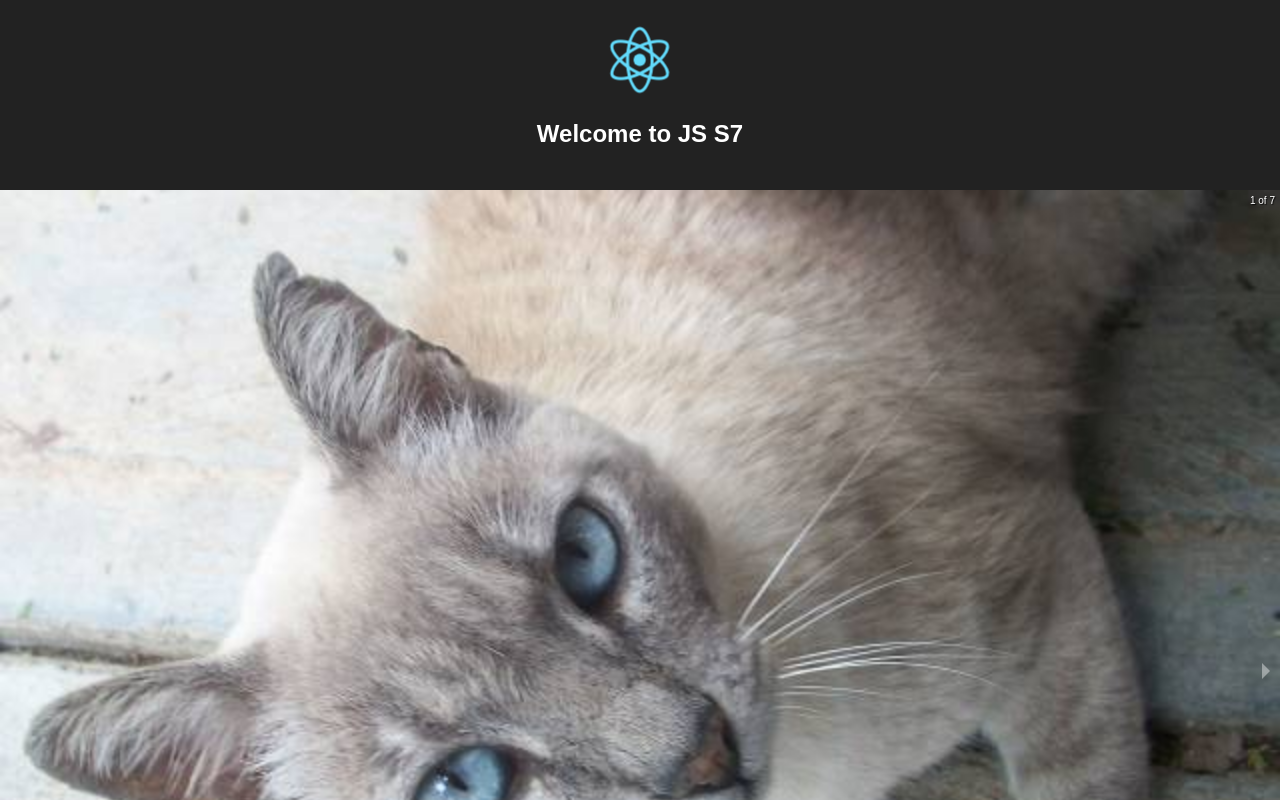
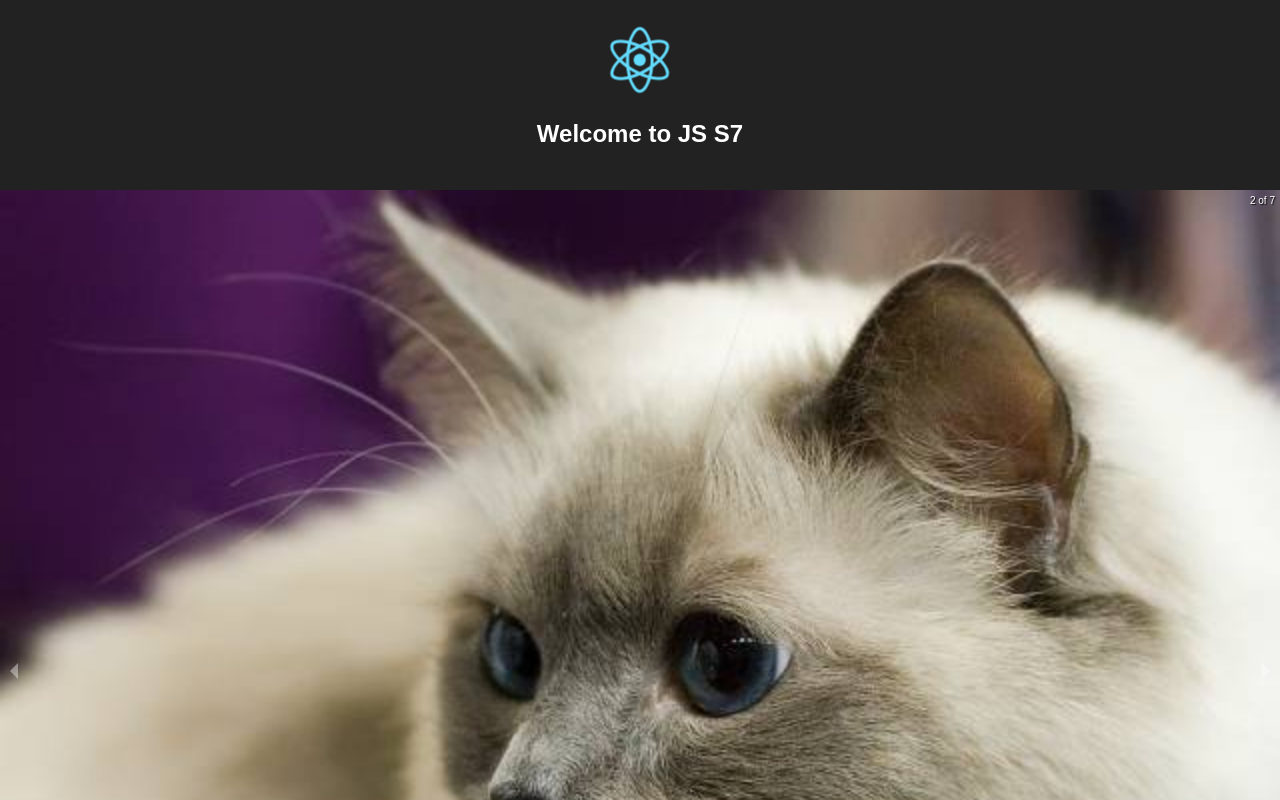
Before and after one commit to Sergii5854/js_s7_homework_3.3, a React (Create React App) app: page / in a window 1280 px wide. Shown: the top 800 px of the page. Built offline with nearby package versions, Linux system fonts and the light colour scheme.

Commit message:
clean code

```diff
--- a/src/MyCarousel.js
+++ b/src/MyCarousel.js
@@ -11,31 +11,11 @@ import cat5 from './img/cat5.jpg';
 import cat6 from './img/cat6.jpg';
 import cat7 from './img/cat7.jpg';
 
-const cats = (  [
- './img/cat1.jpg',
- './img/cat2.jpg',
- './img/cat3.jpg',
- './img/cat4.jpg',
- './img/cat5.jpg',
- './img/cat6.jpg',
- './img/cat7.jpg'
-] );
-
-
 // https://www.npmjs.com/package/react-responsive-carousel
 
 export default class MyCarousel extends Component {
 	  constructor(props) {
         super(props)
-					// this.cats = [
-					//  './img/cat1.jpg',
-					//  './img/cat2.jpg',
-					//  './img/cat3.jpg',
-					//  './img/cat4.jpg',
-					//  './img/cat5.jpg',
-					//  './img/cat6.jpg',
-					//  './img/cat7.jpg',
-					// ];
 
         this.cats = [
         	  {
@@ -50,7 +30,7 @@ export default class MyCarousel extends Component {
             },
               {
                 url : cat3,
-                legend: 'legend',
+                legend: 'try legend',
                 alt : 'cat'
             },
               {
@@ -71,7 +51,7 @@ export default class MyCarousel extends Component {
               {
                 url : cat7,
                 legend: 'legend',
-                alt : 'cat real cool cat'
+                alt : 'cat - real cool cat'
             }
         ]
 
@@ -81,7 +61,7 @@ export default class MyCarousel extends Component {
 
     renderHeader() {
         return (
-        	<Carousel >
+        	<Carousel  infiniteLoop autoPlay  emulateTouch >
 	           {this.cats.map(function(cat, index) {
 	                return (
 	                	<div  key={index} class={cat.alt}  >
@@ -97,55 +77,7 @@ export default class MyCarousel extends Component {
 
     render() {
         return (
-
-               <div>{this.renderHeader()}</div>
-
-	       //      <Carousel
-								// showArrows
-				    //     infiniteLoop
-				    //     autoPlay
-				    //     emulateTouch
-	       //      >
-
-
-	       //          <div>
-	       //              <img src="./img/cat1.jpg" />
-	       //              <p className="legend">Legend 1</p>
-	       //          </div>
-	       //          <div>
-	       //              <img src="http://lorempixel.com/output/cats-q-c-640-480-2.jpg" />
-	       //              <p className="legend">Legend 2</p>
-	       //          </div>
-	       //                          <div>
-	       //              <img src="http://lorempixel.com/output/cats-q-c-640-480-3.jpg" />
-	       //              <p className="legend">Legend 3</p>
-	       //          </div>
-	       //          <div>
-	       //              <img src="http://lorempixel.com/output/cats-q-c-640-480-4.jpg" />
-	       //              <p className="legend">Legend 4</p>
-	       //          </div>
-	       //          <div>
-	       //              <img src="http://lorempixel.com/output/cats-q-c-640-480-5.jpg" />
-	       //              <p className="legend">Legend 5</p>
-	       //          </div>
-	       //          <div>
-	       //              <img src="http://lorempixel.com/output/cats-q-c-640-480-6.jpg" />
-	       //              <p className="legend">Legend 6</p>
-	       //          </div>
-	       //          <div>
-	       //              <img src="http://lorempixel.com/output/cats-q-c-640-480-7.jpg" />
-	       //              <p className="legend">Legend 7</p>
-	       //          </div>
-	       //          <div>
-	       //              <img src="http://lorempixel.com/output/cats-q-c-640-480-8.jpg" />
-	       //              <p className="legend">Legend 8</p>
-	       //          </div>
-	       //          <div>
-	       //              <img src="http://lorempixel.com/output/cats-q-c-640-480-9.jpg" />
-	       //              <p className="legend">Legend 9</p>
-	       //          </div>
-
-	       //      </Carousel>
+              <div>{this.renderHeader()}</div>
 
         );
     }
```
